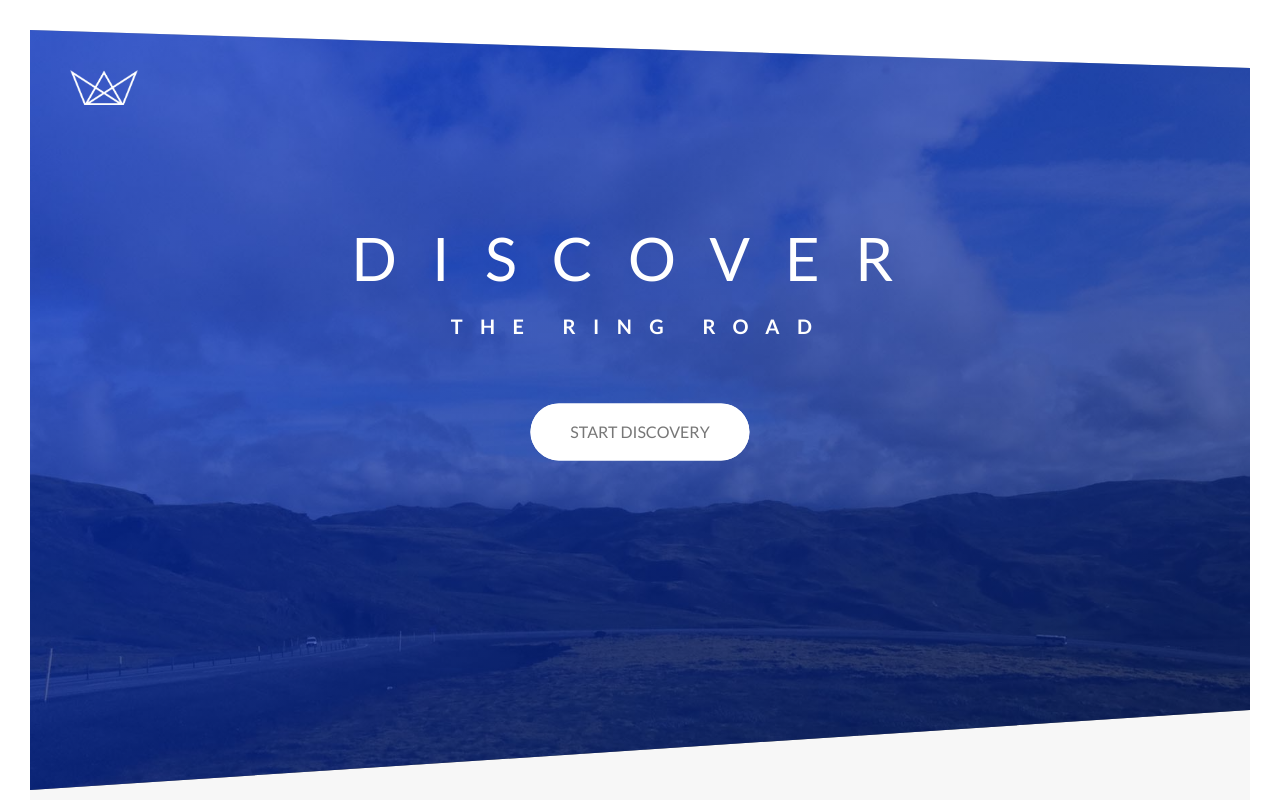
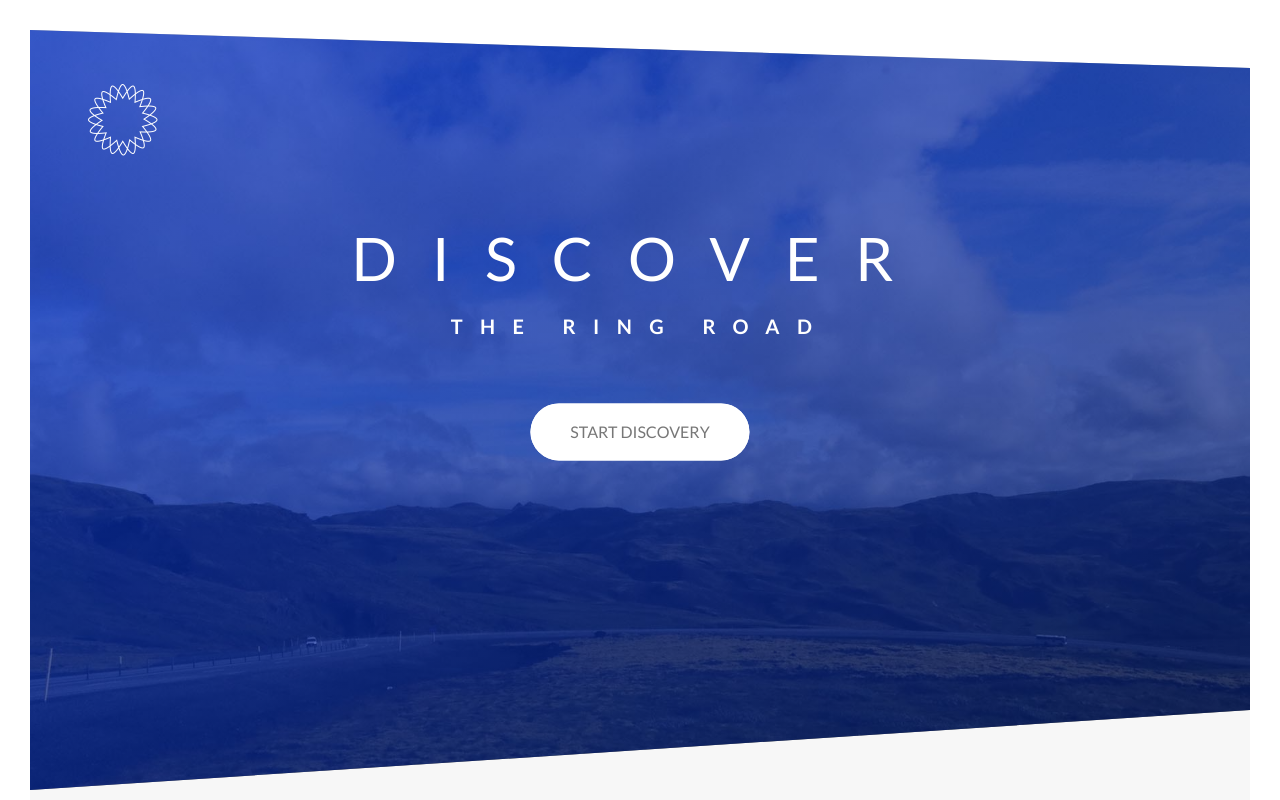
Before and after one commit to mawglih/iceland-ringroad-react, a React (Create React App) app: page / in a window 1280 px wide. Shown: the top 800 px of the page. Built offline with nearby package versions, Linux system fonts and the light colour scheme.

Commit message:
update 12/7

```diff
--- a/src/components/header.js
+++ b/src/components/header.js
@@ -6,7 +6,7 @@ class Header extends Component {
         return(
             <header className="header">
                 <div className="header--logo-box">
-                    <img src="./logo-white.png" className="header--logo"/>
+                    <img src="./logo_zv.png" className="header--logo"/>
                 </div>
                 <div className="header-text-box">
                     <h1 className="heading-primary">
--- a/src/index.css
+++ b/src/index.css
@@ -392,7 +392,8 @@ body {
   width: 100%;
   height: 100%;
   z-index: -1;
-  opacity: .15; }
+  opacity: .15;
+  overflow: hidden; }
   .bg-video__content {
     height: 100%;
     width: 100%;
@@ -417,7 +418,7 @@ body {
     top: 40px;
     left: 40px; }
   .header--logo {
-    height: 35px; }
+    height: 100px; }
 
 .row {
   max-width: 114rem;
--- a/src/sass/layout/_header.scss
+++ b/src/sass/layout/_header.scss
@@ -19,6 +19,6 @@
         left: 40px;
     }
     &--logo {
-        height: 35px;
+        height: 100px;
     }
 }
```
Also changed, not shown: public/logo_zv.png (added).
